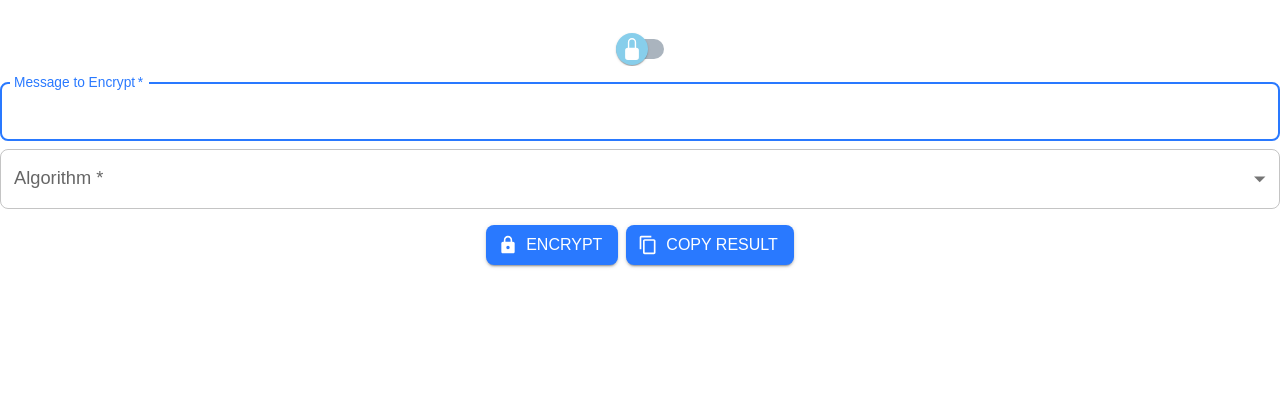
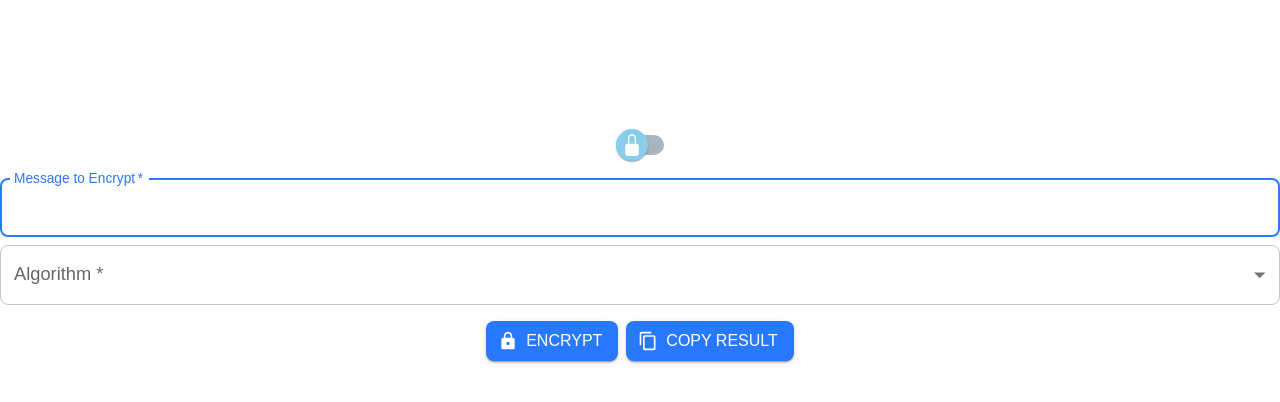
Before and after one commit to sysalex0/penground, a React (Create React App) app in the folder frontend/: page / in a window 1280 px wide. Shown: the top 402 px of the page. Built offline with nearby package versions, Linux system fonts and the light colour scheme.

Commit message:
- UX enhancement

```diff
--- a/frontend/src/cryptography/Cryptography.tsx
+++ b/frontend/src/cryptography/Cryptography.tsx
@@ -18,7 +18,7 @@ const Cryptography = () => {
     <div className="overflow-hidden">
       <CryptographySwitch
         sx={{
-          marginTop: 8,
+          marginTop: 32,
         }}
         value={mode === CryptographyMode.encryption}
         onChange={() =>
```
